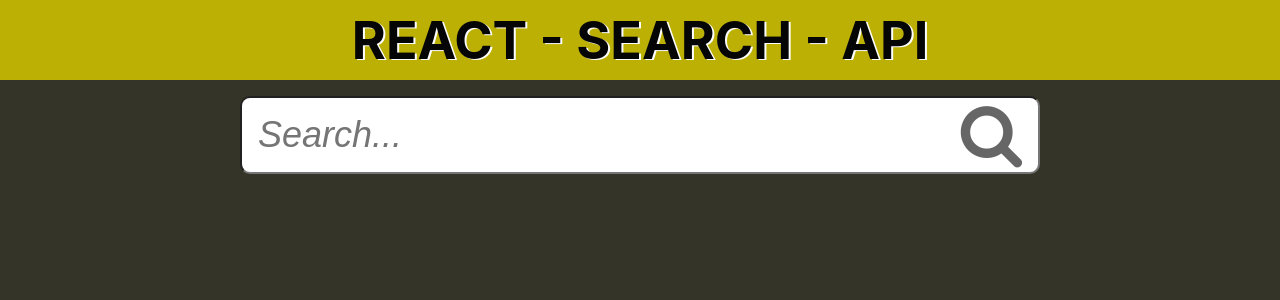
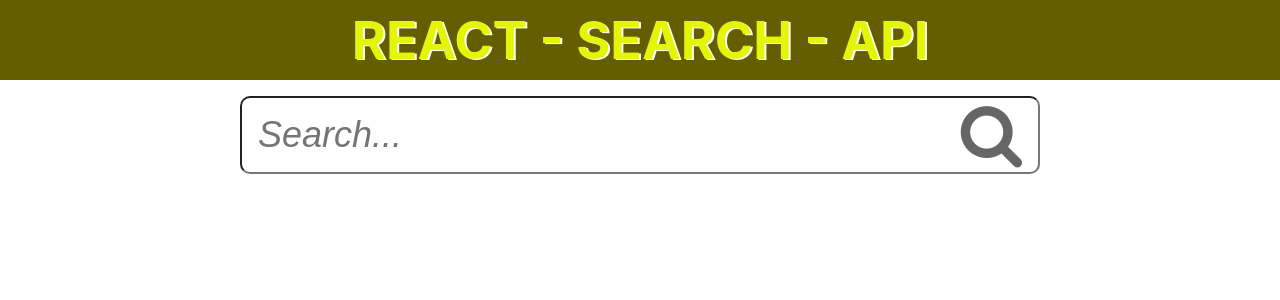
Before and after one commit to humbertoromanojr/react-search-api, a React (Create React App) app: page / in a window 1280 px wide. Shown: the top 300 px of the page. Built offline with nearby package versions, Linux system fonts and the light colour scheme.

Commit message:
change colors

```diff
--- a/package.json
+++ b/package.json
@@ -1,9 +1,10 @@
 {
   "name": "react-search-api",
   "version": "0.1.0",
-  "license" : "MIT",
+  "license": "MIT",
   "private": true,
   "dependencies": {
+    "axios": "^0.19.0",
     "react": "^16.8.6",
     "react-dom": "^16.8.6",
     "react-scripts": "3.0.1",
--- a/src/index.css
+++ b/src/index.css
@@ -13,13 +13,13 @@ code {
 }
 
 .App {
-  background-color: #343428;
+  background-color: #ffffff;
   min-height: 100vh;
   text-align: center;
 }
 
 .App-header {
-  background-color: #bdb005;
+  background-color: #645e01;
   height: 80px;
   width: 100%;
   display: flex;
@@ -27,9 +27,9 @@ code {
   align-items: center;
   justify-content: center;
   font-size: calc(10px + 2vmin);
-  color: rgb(5, 5, 5);
+  color: rgb(229, 245, 7);
 }
 
 .App-header h1 {
-  text-shadow: 2px 1px #fff
+  text-shadow: 2px 1px rgb(255, 255, 255)
 }
```
Also changed, not shown: 1 other file (tests, documents, lock files or other folders).
